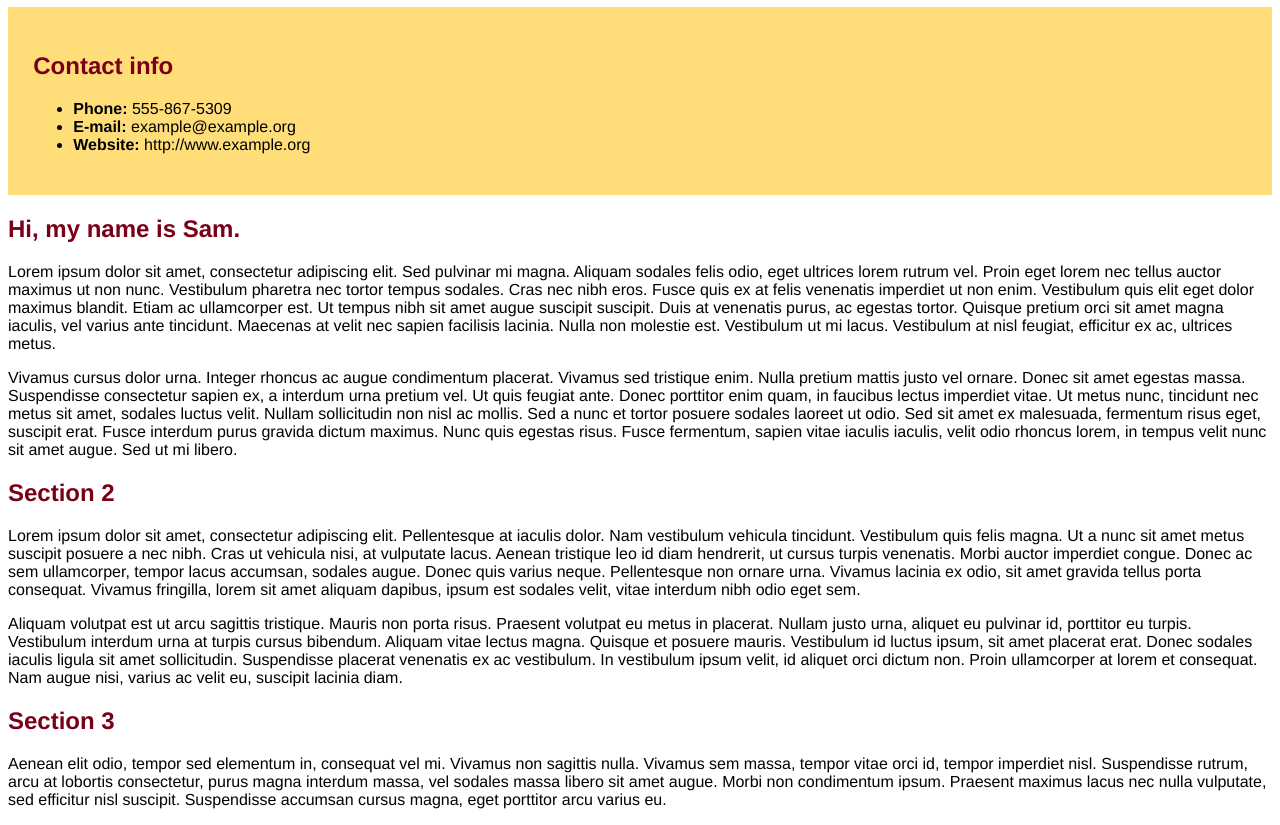
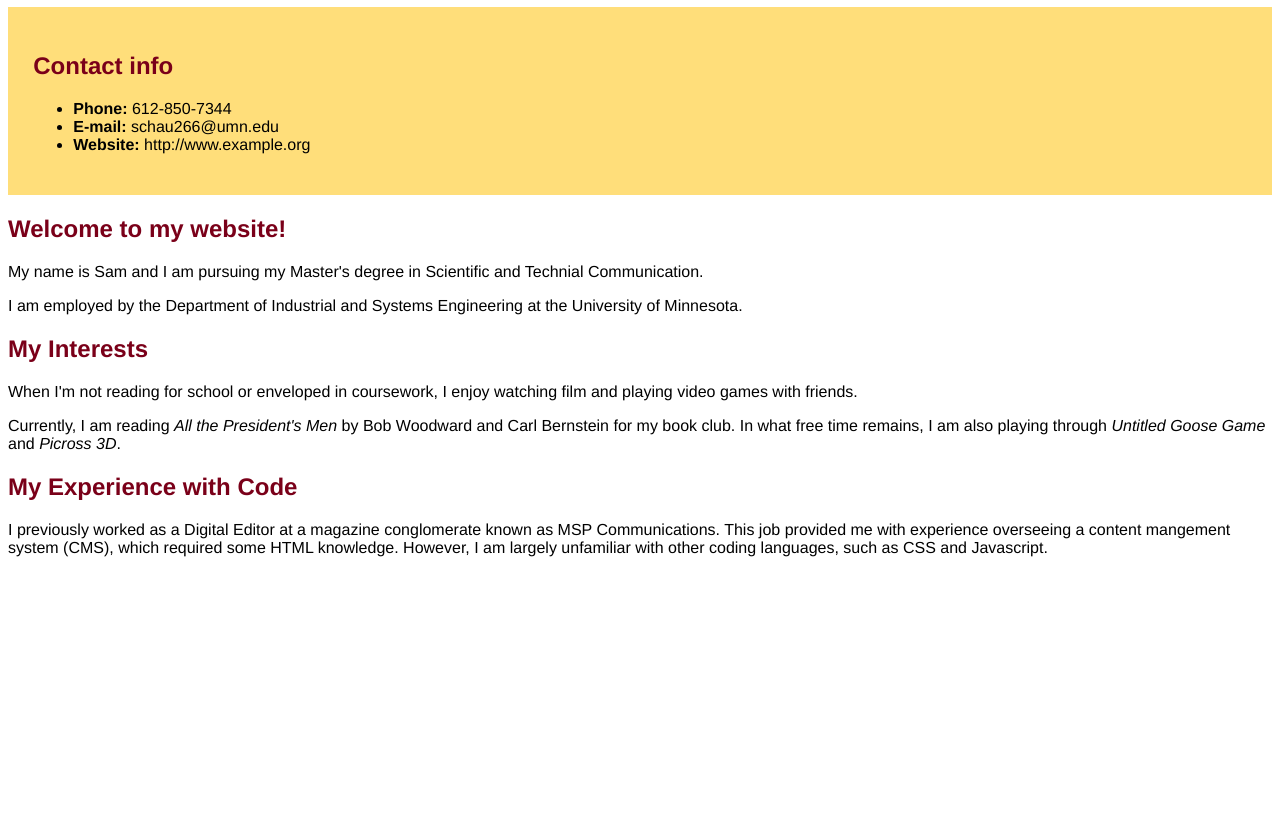
Before and after one commit to samschaust/Template_Website, a plain HTML site: page index.html in a window 1280 px wide. Shown: the part 73-898 px from the top of the page. After the commit the page ends 800 px from the top, so only its background shows below. Drawn offline with Linux system fonts and the light colour scheme.

Commit message:
Updated index with personal information

```diff
--- a/index.html
+++ b/index.html
@@ -6,32 +6,32 @@
 
 <body>
 
-<h1>ISyE Profile Template</h1>
+<h1>Sam Schaust's Website</h1>
 
 <div id="contact">
 <h2>Contact info</h2>
 <ul>
-  <li><strong>Phone:</strong> 555-867-5309</li>
-  <li><strong>E-mail:</strong> example@example.org</li>
+  <li><strong>Phone:</strong> 612-850-7344</li>
+  <li><strong>E-mail:</strong> schau266@umn.edu</li>
   <li><strong>Website:</strong> http://www.example.org</li>
 </ul>
 </div>
 
-<h2>Hi, my name is Sam.</h2>
+<h2>Welcome to my website!</h2>
 
-<p>Lorem ipsum dolor sit amet, consectetur adipiscing elit. Sed pulvinar mi magna. Aliquam sodales felis odio, eget ultrices lorem rutrum vel. Proin eget lorem nec tellus auctor maximus ut non nunc. Vestibulum pharetra nec tortor tempus sodales. Cras nec nibh eros. Fusce quis ex at felis venenatis imperdiet ut non enim. Vestibulum quis elit eget dolor maximus blandit. Etiam ac ullamcorper est. Ut tempus nibh sit amet augue suscipit suscipit. Duis at venenatis purus, ac egestas tortor. Quisque pretium orci sit amet magna iaculis, vel varius ante tincidunt. Maecenas at velit nec sapien facilisis lacinia. Nulla non molestie est. Vestibulum ut mi lacus. Vestibulum at nisl feugiat, efficitur ex ac, ultrices metus. </p>
+<p>My name is Sam and I am pursuing my Master's degree in Scientific and Technial Communication.</p>
 
-<p> Vivamus cursus dolor urna. Integer rhoncus ac augue condimentum placerat. Vivamus sed tristique enim. Nulla pretium mattis justo vel ornare. Donec sit amet egestas massa. Suspendisse consectetur sapien ex, a interdum urna pretium vel. Ut quis feugiat ante. Donec porttitor enim quam, in faucibus lectus imperdiet vitae. Ut metus nunc, tincidunt nec metus sit amet, sodales luctus velit. Nullam sollicitudin non nisl ac mollis. Sed a nunc et tortor posuere sodales laoreet ut odio. Sed sit amet ex malesuada, fermentum risus eget, suscipit erat. Fusce interdum purus gravida dictum maximus. Nunc quis egestas risus. Fusce fermentum, sapien vitae iaculis iaculis, velit odio rhoncus lorem, in tempus velit nunc sit amet augue. Sed ut mi libero.</p>
+<p>I am employed by the Department of Industrial and Systems Engineering at the University of Minnesota.</p>
 
-<h2>Section 2</h2>
+<h2>My Interests</h2>
 
-<p>Lorem ipsum dolor sit amet, consectetur adipiscing elit. Pellentesque at iaculis dolor. Nam vestibulum vehicula tincidunt. Vestibulum quis felis magna. Ut a nunc sit amet metus suscipit posuere a nec nibh. Cras ut vehicula nisi, at vulputate lacus. Aenean tristique leo id diam hendrerit, ut cursus turpis venenatis. Morbi auctor imperdiet congue. Donec ac sem ullamcorper, tempor lacus accumsan, sodales augue. Donec quis varius neque. Pellentesque non ornare urna. Vivamus lacinia ex odio, sit amet gravida tellus porta consequat. Vivamus fringilla, lorem sit amet aliquam dapibus, ipsum est sodales velit, vitae interdum nibh odio eget sem.</p>
+<p>When I'm not reading for school or enveloped in coursework, I enjoy watching film and playing video games with friends.</p>
 
-<p>Aliquam volutpat est ut arcu sagittis tristique. Mauris non porta risus. Praesent volutpat eu metus in placerat. Nullam justo urna, aliquet eu pulvinar id, porttitor eu turpis. Vestibulum interdum urna at turpis cursus bibendum. Aliquam vitae lectus magna. Quisque et posuere mauris. Vestibulum id luctus ipsum, sit amet placerat erat. Donec sodales iaculis ligula sit amet sollicitudin. Suspendisse placerat venenatis ex ac vestibulum. In vestibulum ipsum velit, id aliquet orci dictum non. Proin ullamcorper at lorem et consequat. Nam augue nisi, varius ac velit eu, suscipit lacinia diam. </p>
+<p>Currently, I am reading <i>All the President's Men</i> by Bob Woodward and Carl Bernstein for my book club. In what free time remains, I am also playing through <i>Untitled Goose Game</i> and <i>Picross 3D</i>.</p>
 
-<h2>Section 3</h2>
+<h2>My Experience with Code</h2>
 
-<p>Aenean elit odio, tempor sed elementum in, consequat vel mi. Vivamus non sagittis nulla. Vivamus sem massa, tempor vitae orci id, tempor imperdiet nisl. Suspendisse rutrum, arcu at lobortis consectetur, purus magna interdum massa, vel sodales massa libero sit amet augue. Morbi non condimentum ipsum. Praesent maximus lacus nec nulla vulputate, sed efficitur nisl suscipit. Suspendisse accumsan cursus magna, eget porttitor arcu varius eu.</p>
+<p>I previously worked as a Digital Editor at a magazine conglomerate known as MSP Communications. This job provided me with experience overseeing a content mangement system (CMS), which required some HTML knowledge. However, I am largely unfamiliar with other coding languages, such as CSS and Javascript.</p>
 
 </body>
 </html>
```
